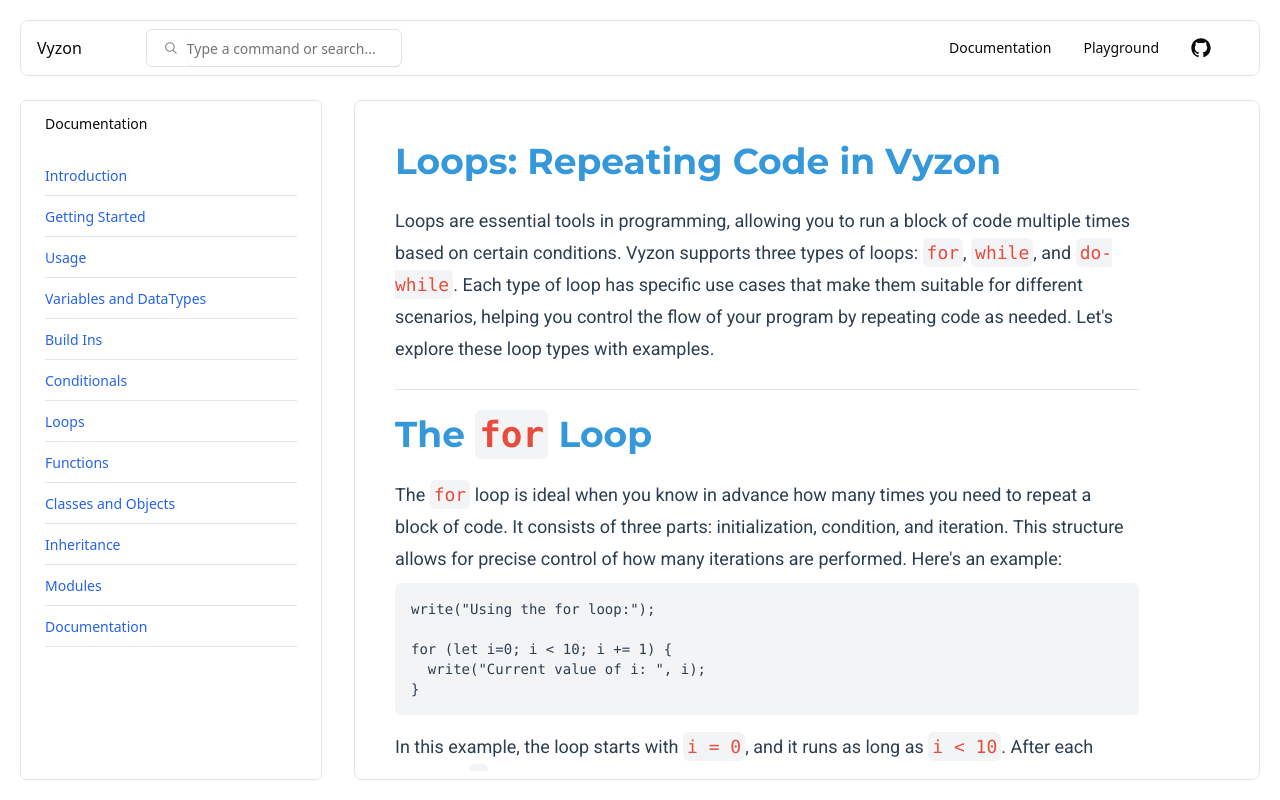
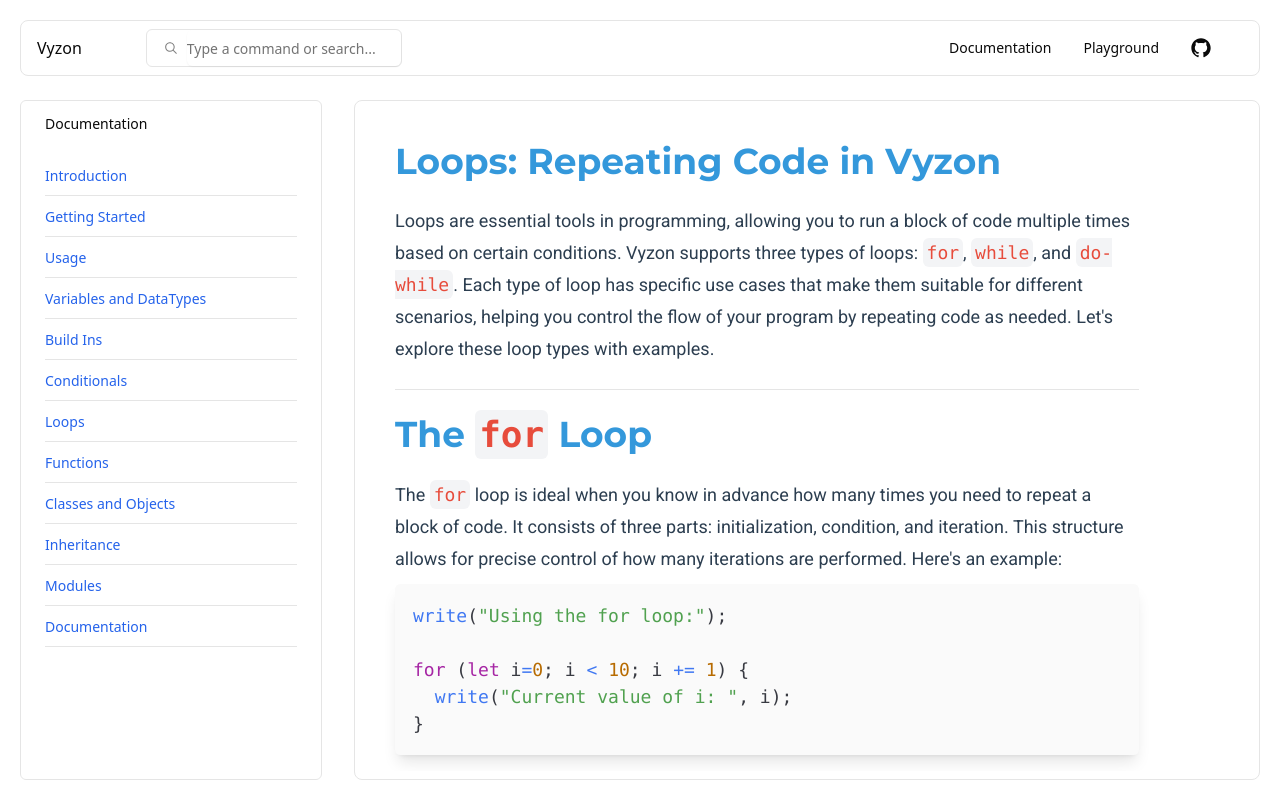
Before and after one commit to yash7xm/Vyzon-Playground, a React (Vite) app: page /docs/loops in a window 1280 px wide. Built offline with nearby package versions, Linux system fonts and the light colour scheme.

Commit message:
loops updated

```diff
--- a/src/components/sections/loops.tsx
+++ b/src/components/sections/loops.tsx
@@ -1,5 +1,7 @@
 import Code from "../utils/code";
 import { Separator } from "../ui/separator";
+import { Prism as SyntaxHighlighter } from "react-syntax-highlighter";
+import { oneLight } from "react-syntax-highlighter/dist/esm/styles/prism";
 
 const LoopsContent = () => {
     return (
@@ -30,12 +32,13 @@
                 of three parts: initialization, condition, and iteration. This
                 structure allows for precise control of how many iterations are
                 performed. Here's an example:
-                <pre className="bg-gray-100 p-4 rounded-md text-darkGray font-mono text-sm mt-2">
-                    write("Using the for loop:");{"\n\n"}
-                    for (let i=0; i &lt; 10; i += 1) &#123;{"\n"}
-                    {"  "}write("Current value of i: ", i);{"\n"}
-                    &#125;
-                </pre>
+                <SyntaxHighlighter
+                    language="javascript"
+                    style={oneLight}
+                    className="mt-2 shadow-lg rounded-lg"
+                >
+                    {`write("Using the for loop:");\n\nfor (let i=0; i < 10; i += 1) {\n  write("Current value of i: ", i);\n}`}
+                </SyntaxHighlighter>
                 <p className="mt-4">
                     In this example, the loop starts with <Code code="i = 0" />,
                     and it runs as long as <Code code="i < 10" />. After each
@@ -56,14 +59,13 @@
                 <Code code="for" /> loop, the number of iterations is not
                 predetermined. Instead, it continues until the condition becomes
                 false. Here's an example:
-                <pre className="bg-gray-100 p-4 rounded-md text-darkGray font-mono text-sm mt-2">
-                    write("Using the while loop:");{"\n\n"}
-                    let j = 0;{"\n"}
-                    while (j &lt; 5) &#123;{"\n"}
-                    {"  "}write("Current value of j: ", j);{"\n"}
-                    {"  "}j = j + 1;{"\n"}
-                    &#125;
-                </pre>
+                <SyntaxHighlighter
+                    language="javascript"
+                    style={oneLight}
+                    className="mt-2 shadow-lg rounded-lg"
+                >
+                    {`write("Using the while loop:");\n\nlet j = 0;\nwhile (j < 5) {\n  write("Current value of j: ", j);\n  j = j + 1;\n}`}
+                </SyntaxHighlighter>
                 <p className="mt-4">
                     In this example, the loop runs as long as <Code code="j" />{" "}
                     is less than 5. The variable <Code code="j" /> starts at 0
@@ -83,14 +85,13 @@
                 executes the code block at least once, regardless of whether the
                 condition is true. The condition is checked after the first
                 iteration. Here's an example:
-                <pre className="bg-gray-100 p-4 rounded-md text-darkGray font-mono text-sm mt-2">
-                    write("Using the do-while loop:");{"\n\n"}
-                    let k = 0;{"\n"}
-                    do &#123;{"\n"}
-                    {"  "}write("Current value of k: ", k);{"\n"}
-                    {"  "}k = k + 1;{"\n"}
-                    &#125; while (k &lt; 5);
-                </pre>
+                <SyntaxHighlighter
+                    language="javascript"
+                    style={oneLight}
+                    className="mt-2 shadow-lg rounded-lg"
+                >
+                    {`write("Using the do-while loop:");\n\nlet k = 0;\ndo {\n  write("Current value of k: ", k);\n  k = k + 1;\n} while (k < 5);`}
+                </SyntaxHighlighter>
                 <p className="mt-4">
                     In this example, the code inside the loop is executed first,
                     and only then is the condition <Code code="k < 5" />{" "}
```
